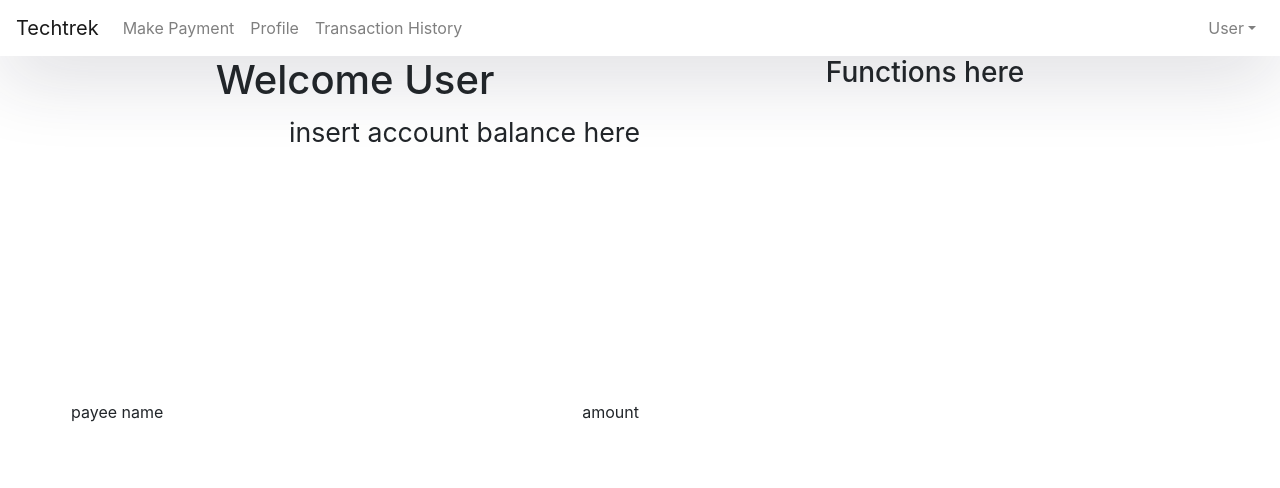
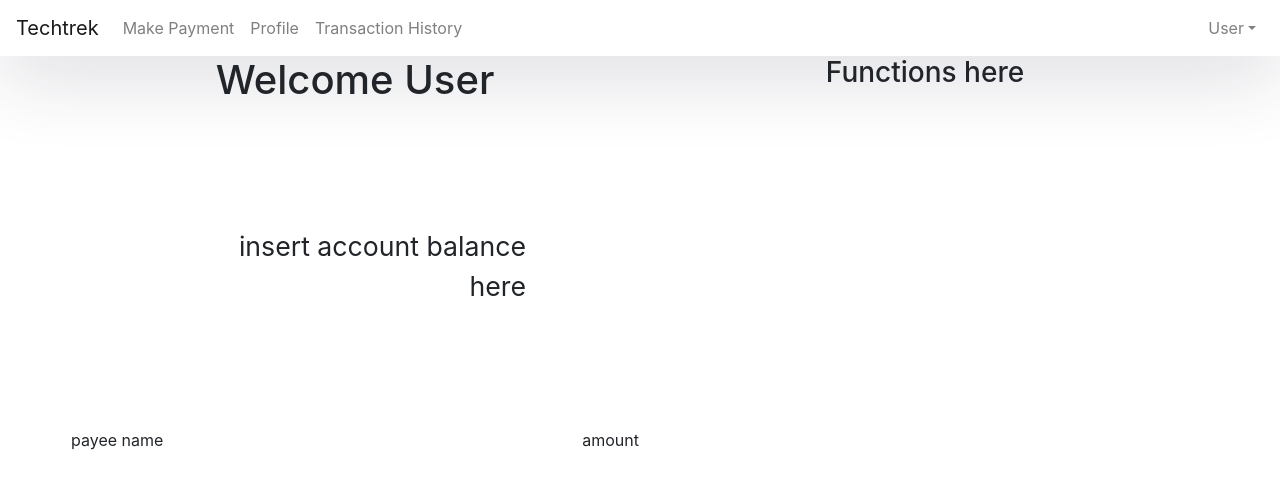
Before and after one commit to e0176881/SEED2021_TT2_Room-12, a React (Create React App) app: page /home in a window 1280 px wide. Shown: the top 488 px of the page. Built offline with nearby package versions, Linux system fonts and the light colour scheme; sample sign-in values are in the browser's storage.

Commit message:
account balance padding

```diff
--- a/src/App.css
+++ b/src/App.css
@@ -116,6 +116,7 @@ body, html, .App, #root, .outer {
   width:100%;
   text-align: right;
   font-size: 20pt;
+  padding: 20%;
 }
 
 .transactionhist {
```
